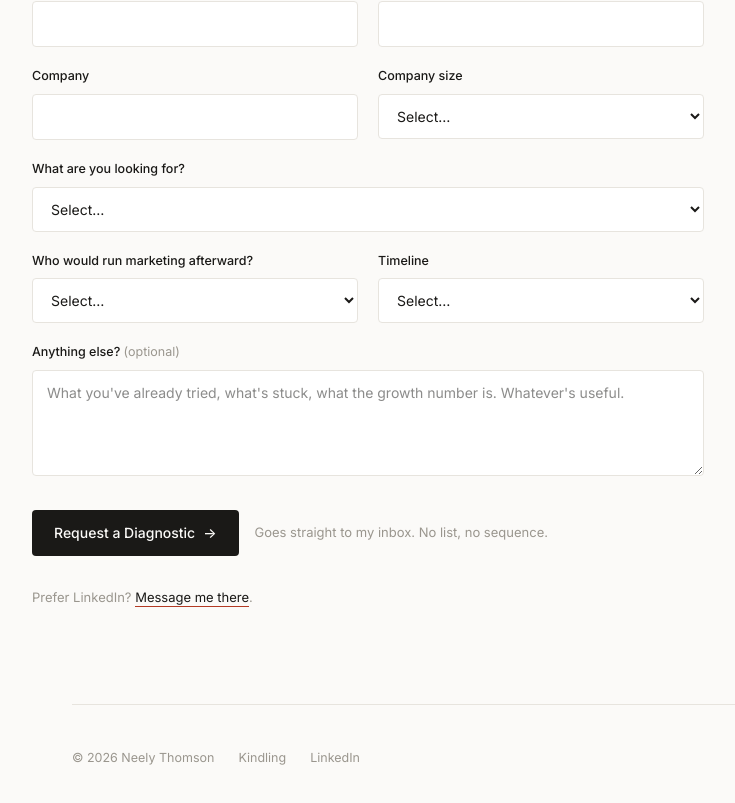
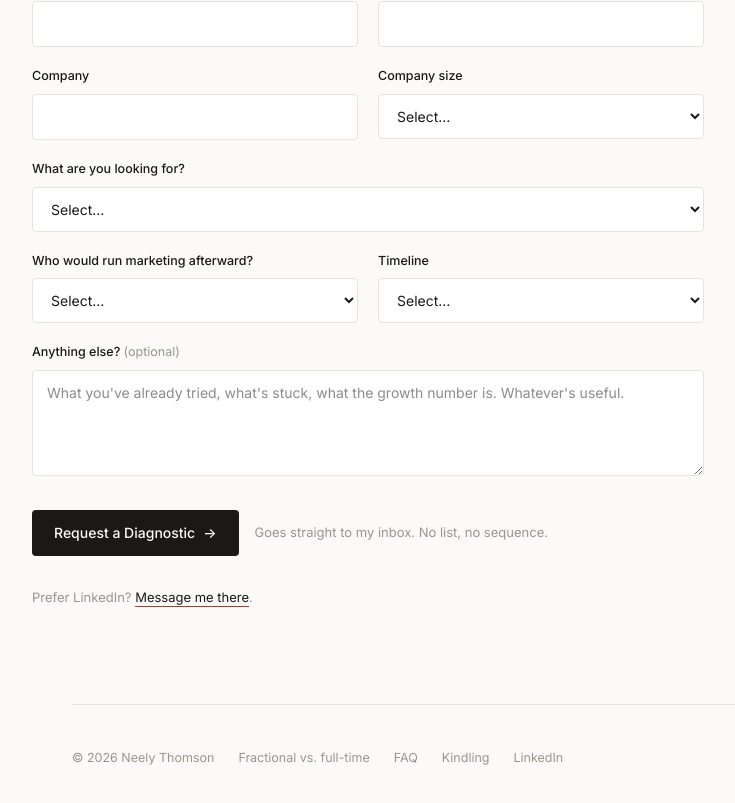
Before and after one commit to neelythomson/neelythomson-site, a Next.js app: page / in a window 1280 px wide. Shown: the part 11020-11823 px from the top of the page, without its empty margins (128-863 px from the left). Built offline with nearby package versions, Linux system fonts and the light colour scheme.

Commit message:
Link the new pages from the footer

```diff
--- a/src/components/Footer.tsx
+++ b/src/components/Footer.tsx
@@ -3,6 +3,12 @@ export default function Footer() {
     <div className="mx-auto max-w-[960px] px-6 sm:px-10">
       <footer className="flex flex-wrap gap-6 border-t border-rule py-11 text-[12.5px] text-faint">
         <span>&copy; {new Date().getFullYear()} Neely Thomson</span>
+        <a href="/fractional-cmo-vs-full-time" className="transition-colors hover:text-accent">
+          Fractional vs. full-time
+        </a>
+        <a href="/faq" className="transition-colors hover:text-accent">
+          FAQ
+        </a>
         <a
           href="https://kindlingmagic.com"
           target="_blank"
```
